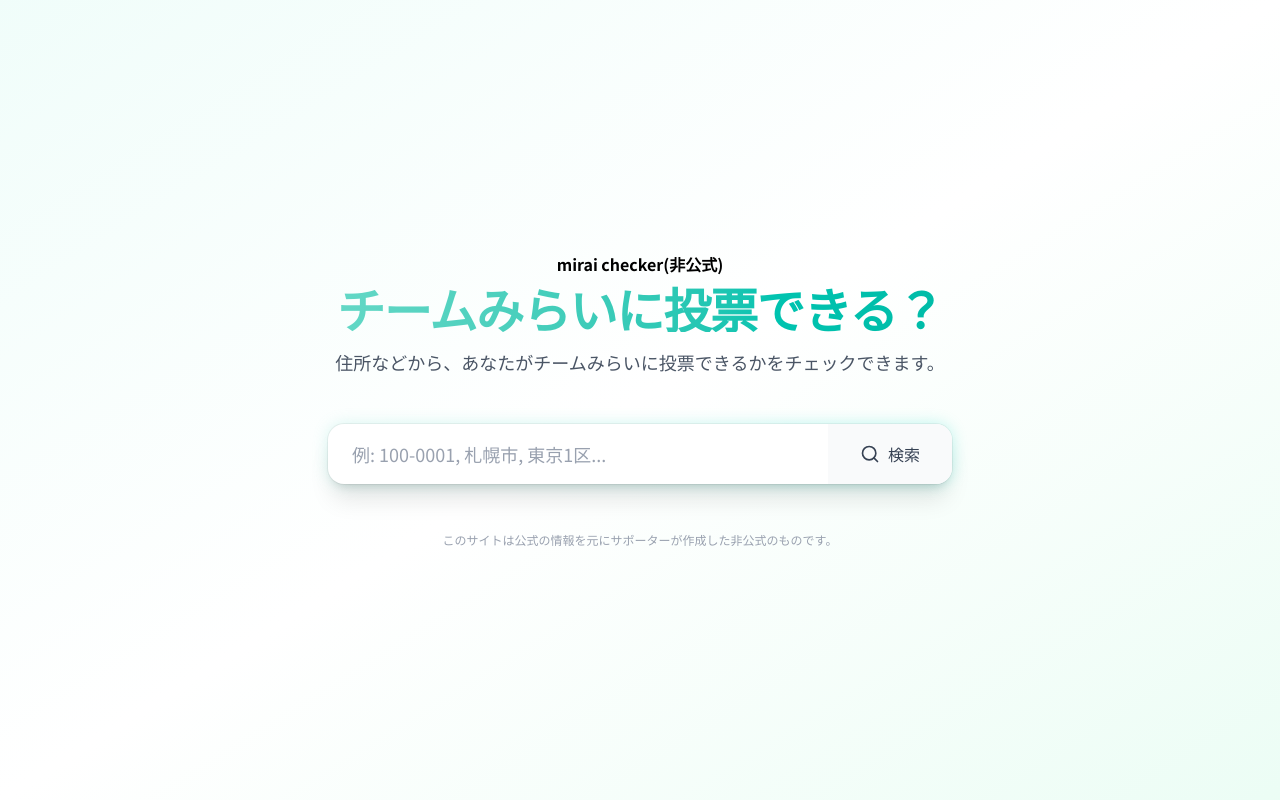
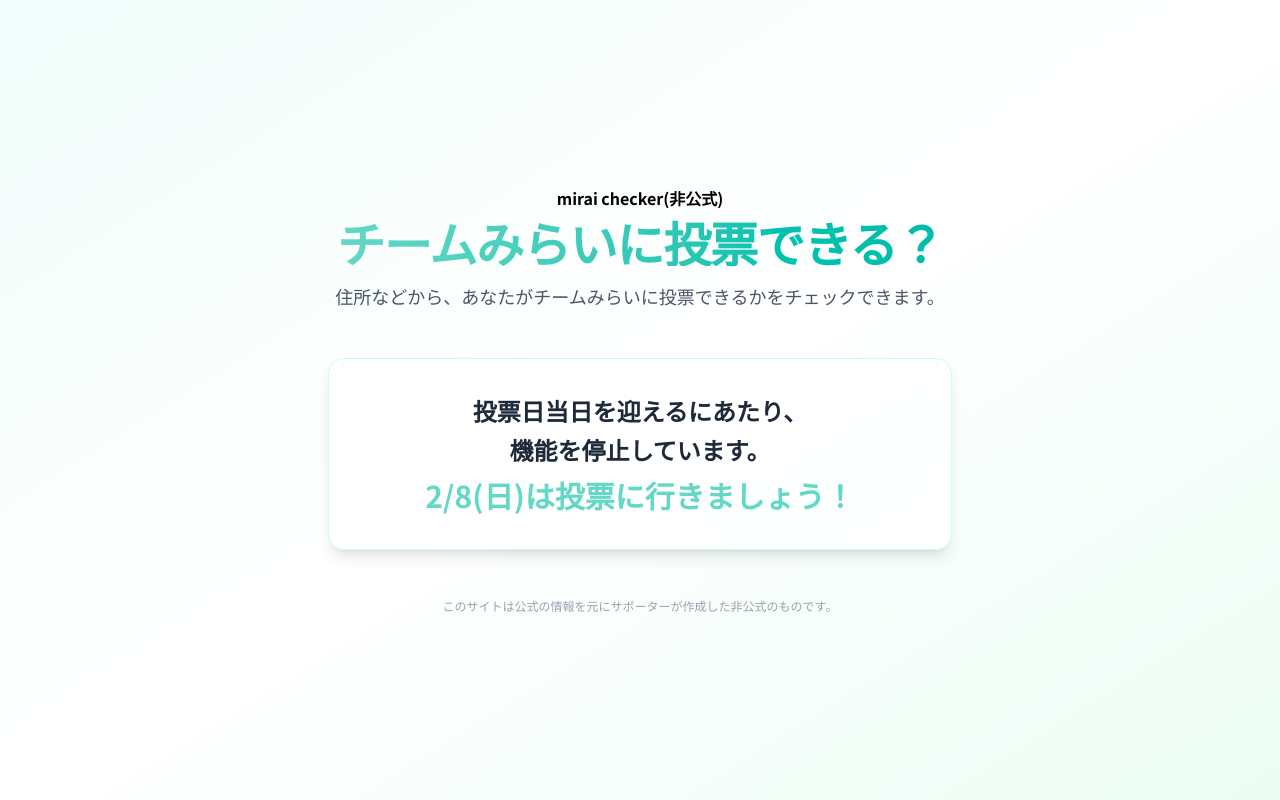
Before and after one commit to yukihoz/kouhochecker, a Next.js app: page / in a window 1280 px wide. Built offline with nearby package versions, Linux system fonts and the light colour scheme.

Commit message:
Temporarily disable search function for voting day

```diff
--- a/src/components/CandidateChecker.tsx
+++ b/src/components/CandidateChecker.tsx
@@ -46,6 +46,23 @@
                 </p>
             </motion.div>
 
+            {/* 投票日対応のため検索機能を一時停止 */}
+            <motion.div
+                initial={{ opacity: 0, y: 10 }}
+                animate={{ opacity: 1, y: 0 }}
+                transition={{ delay: 0.2, duration: 0.5 }}
+                className="relative mb-12 text-center"
+            >
+                <div className="bg-white/80 backdrop-blur-sm rounded-2xl p-8 shadow-lg border border-teal-100">
+                    <p className="text-xl md:text-2xl font-bold text-gray-800 leading-relaxed">
+                        投票日当日を迎えるにあたり、<br className="hidden md:block" />
+                        機能を停止しています。<br />
+                        <span className="text-brand text-2xl md:text-3xl mt-2 inline-block">2/8(日)は投票に行きましょう！</span>
+                    </p>
+                </div>
+            </motion.div>
+
+            {/*
             <motion.form
                 onSubmit={handleSearch}
                 initial={{ opacity: 0, y: 10 }}
@@ -78,6 +95,7 @@
                     </button>
                 </div>
             </motion.form>
+            */}
 
             <AnimatePresence mode="wait">
                 {data && (
```
